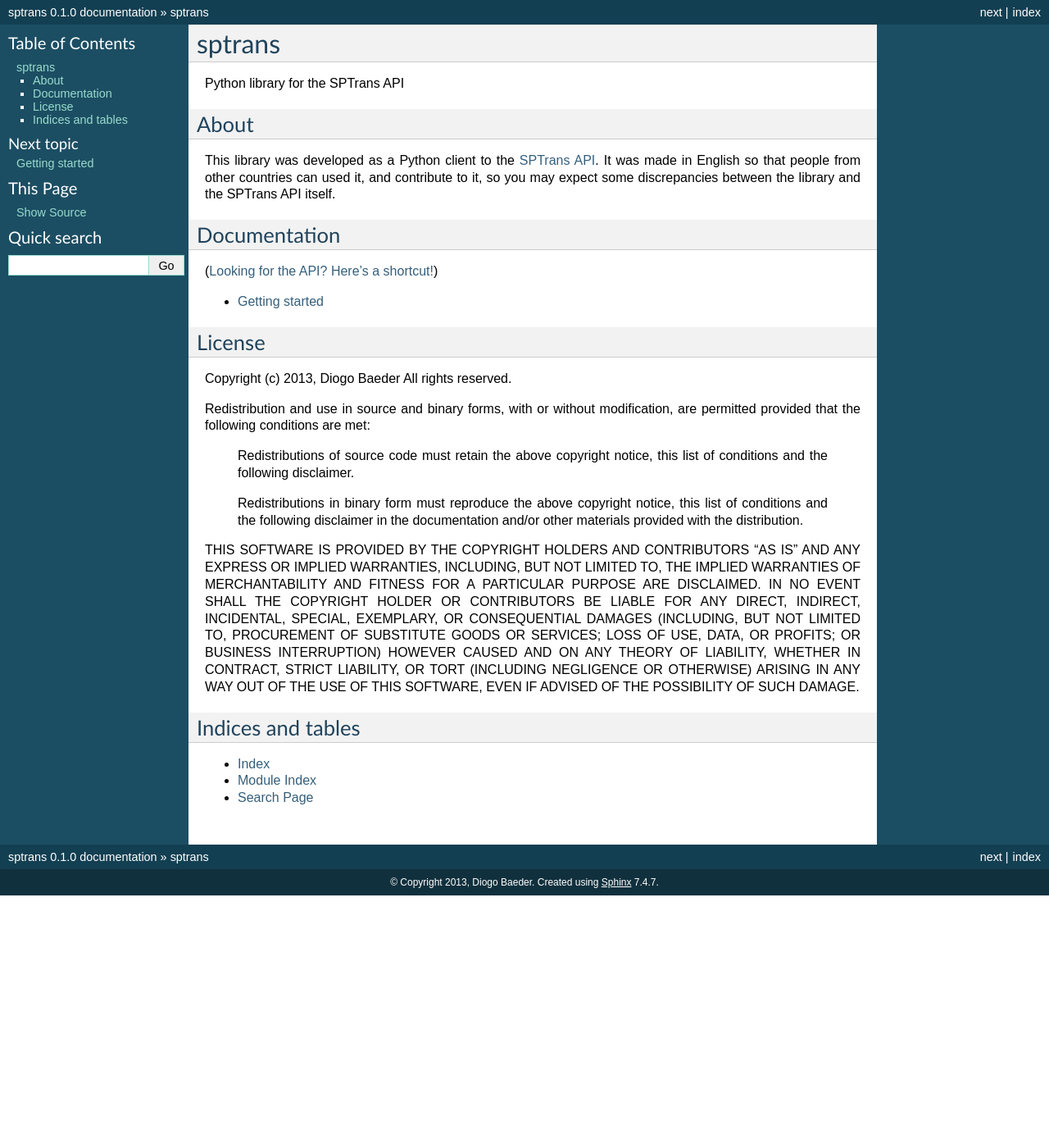
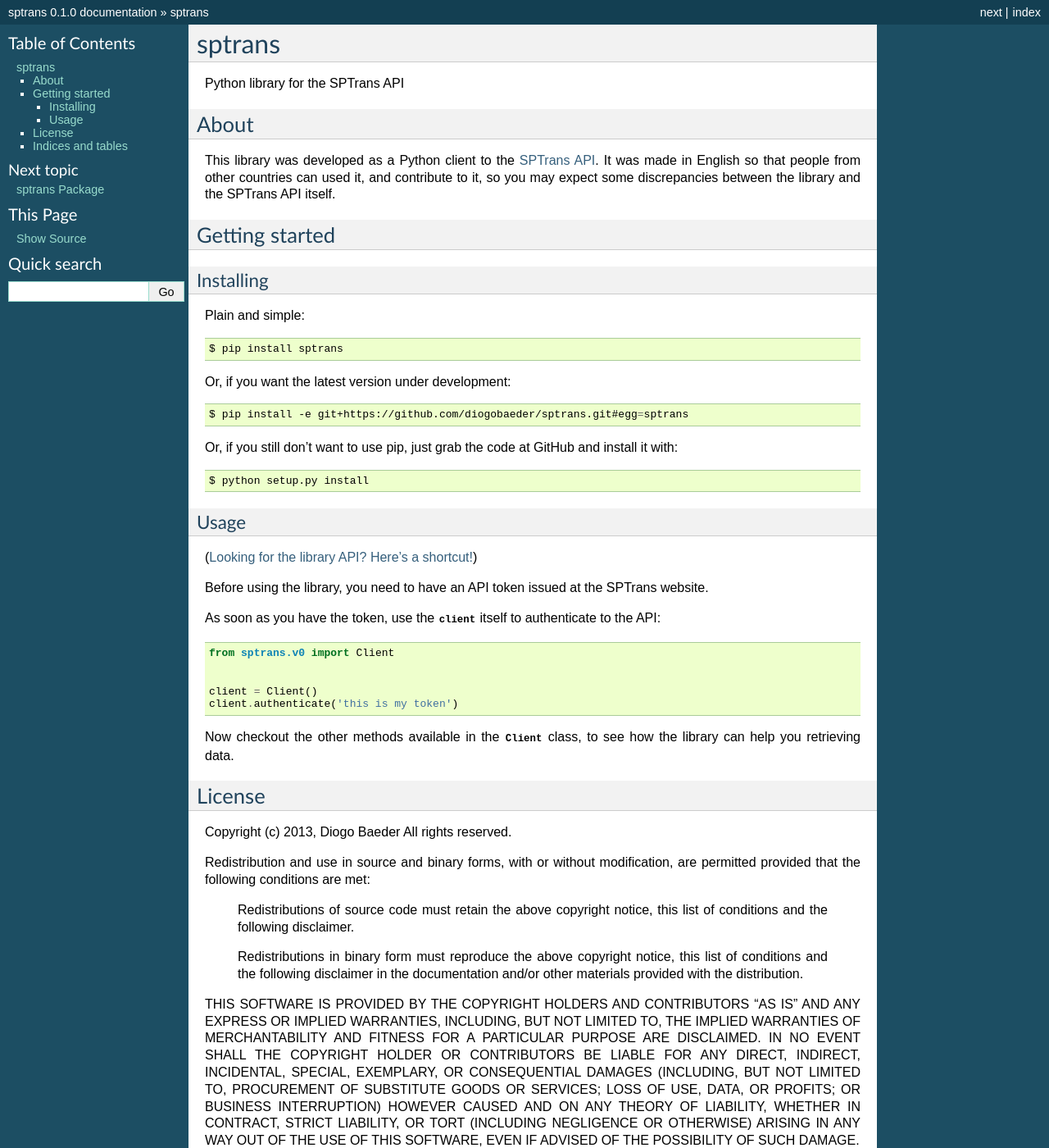
Before and after one commit to diogobaeder/sptrans, a Sphinx documentation site: the page built from docs/index.rst, in a window 1280 px wide and 1400 px high. Shown: the whole window at 82% size. Built offline with Sphinx 7.4.7, drawn with Linux system fonts in a browser that asks for light colours.

```diff
--- a/docs/index.rst
+++ b/docs/index.rst
@@ -23,12 +22,46 @@
 It was made in English so that people from other countries can used it, and contribute to it, so you may expect some discrepancies between the library
 and the SPTrans API itself.
 
-Documentation
-=============
+Getting started
+===============
 
-(:ref:`Looking for the API? Here's a shortcut! <modindex>`)
+Installing
+----------
 
-* :doc:`getting-started`
+Plain and simple:
+
+.. code-block:: bash
+
+   $ pip install sptrans
+
+Or, if you want the latest version under development:
+
+.. code-block:: bash
+
+   $ pip install -e git+https://github.com/diogobaeder/sptrans.git#egg=sptrans
+
+Or, if you still don't want to use pip, just grab the code at GitHub and install it with:
+
+.. code-block:: bash
+
+   $ python setup.py install
+
+Usage
+-----
+
+(:ref:`Looking for the library API? Here's a shortcut! <modindex>`)
+
+Before using the library, you need to have an API token issued at the SPTrans website.
+
+As soon as you have the token, use the :class:`client <sptrans.v0.Client>` itself to authenticate to the API::
+
+    from sptrans.v0 import Client
+
+
+    client = Client()
+    client.authenticate('this is my token')
+
+Now checkout the other methods available in the :class:`Client <sptrans.v0.Client>` class, to see how the library can help you retrieving data.
 
 License
 =======
```
Also changed, not shown: other parts of docs/index.rst (+0 -1 lines), 2 other files.
